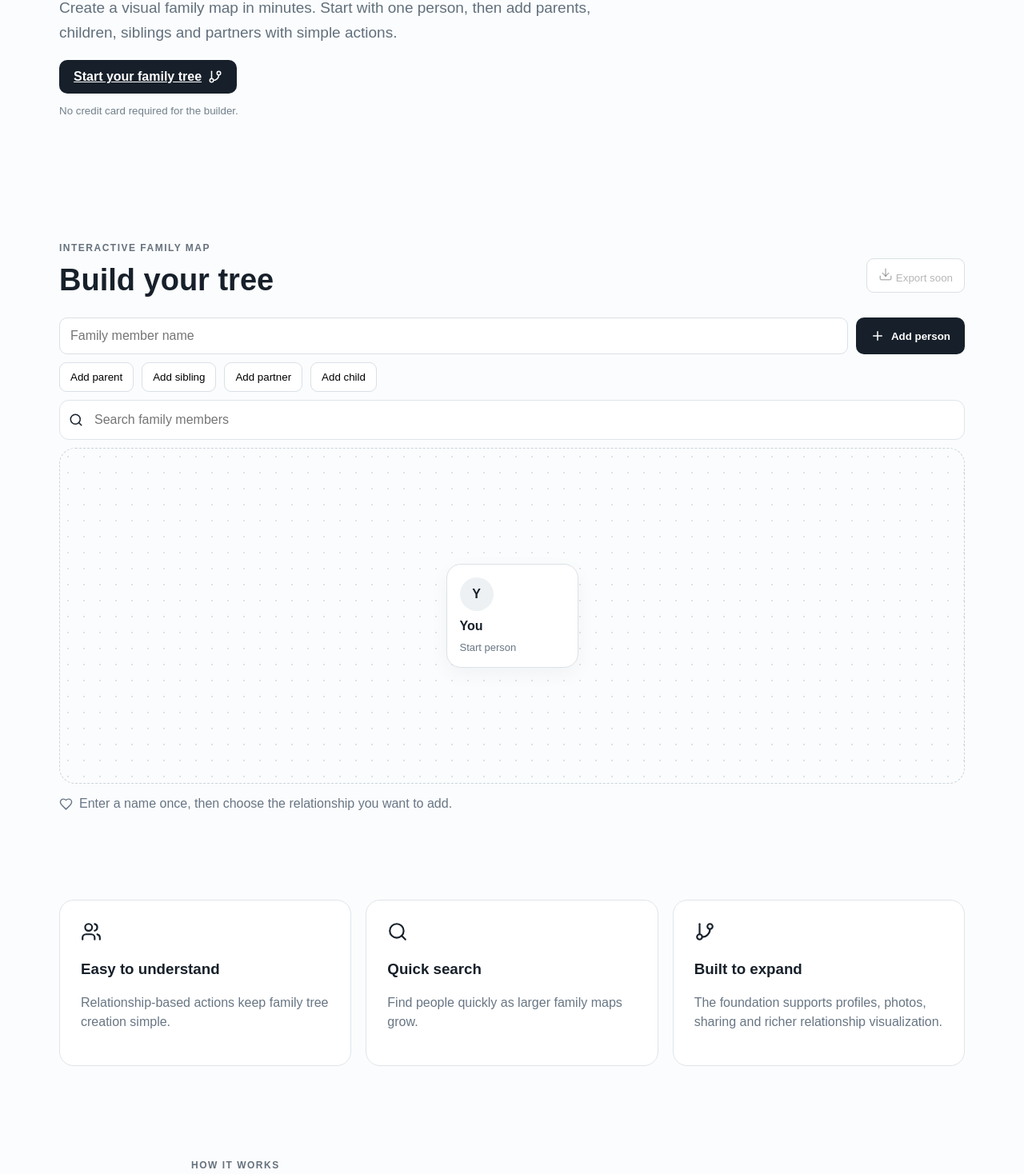
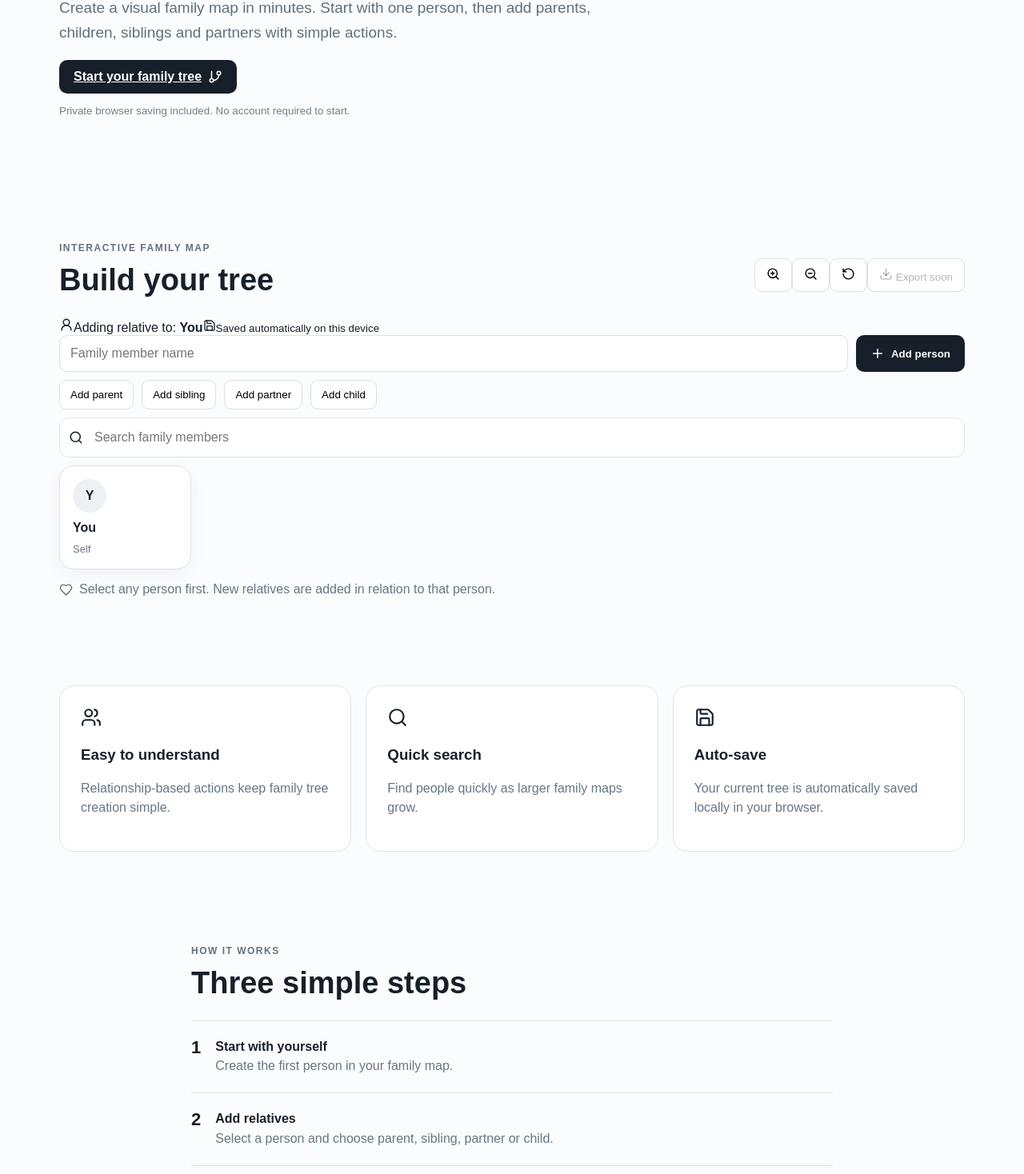
Before and after one commit to pradeepoct/familymapbuilder, a Next.js app: page / in a window 1280 px wide. Shown: the part 562-2030 px from the top of the page at 80% size. Built offline with nearby package versions, Linux system fonts and the light colour scheme.

Commit message:
Add connected builder interactions local saving and zoom

```diff
--- a/app/page.tsx
+++ b/app/page.tsx
@@ -1,23 +1,32 @@
 "use client";
-import {useMemo,useState} from "react";
-import {Plus,Users,Search,Download,Heart,GitBranch,Trash2} from "lucide-react";
-type Person={id:number;name:string;relationship:string};
+import {useEffect,useMemo,useState} from "react";
+import {Plus,Users,Search,Download,Heart,GitBranch,Trash2,ZoomIn,ZoomOut,RotateCcw,UserRound,Save} from "lucide-react";
+type Relationship="Self"|"Parent"|"Sibling"|"Partner"|"Child";
+type Person={id:number;name:string;relationship:Relationship;parentId?:number};
+const initial:Person[]=[{id:1,name:"You",relationship:"Self"}];
 export default function Home(){
- const [people,setPeople]=useState<Person[]>([{id:1,name:"You",relationship:"Start person"}]);
- const [name,setName]=useState(""); const [query,setQuery]=useState("");
- const add=(relationship:string)=>{const n=name.trim()||"New family member";setPeople(p=>[...p,{id:Date.now(),name:n,relationship}]);setName("")};
+ const [people,setPeople]=useState<Person[]>(initial); const [selected,setSelected]=useState(1);
+ const [name,setName]=useState(""); const [query,setQuery]=useState(""); const [zoom,setZoom]=useState(1);
+ useEffect(()=>{const saved=localStorage.getItem("fmb-tree-v1");if(saved){try{setPeople(JSON.parse(saved))}catch{}}},[]);
+ useEffect(()=>{localStorage.setItem("fmb-tree-v1",JSON.stringify(people))},[people]);
+ const add=(relationship:Relationship)=>{const n=name.trim()||"New family member";const id=Date.now();setPeople(p=>[...p,{id,name:n,relationship,parentId:selected}]);setSelected(id);setName("")};
+ const remove=(id:number)=>{if(id===1)return;setPeople(p=>p.filter(x=>x.id!==id).map(x=>x.parentId===id?{...x,parentId:1}:x));setSelected(1)};
  const visible=useMemo(()=>people.filter(p=>p.name.toLowerCase().includes(query.toLowerCase())),[people,query]);
+ const levels:Record<Relationship,number>={Parent:0,Self:1,Sibling:1,Partner:1,Child:2};
  return <main>
  <nav><a className="brand" href="/">FamilyMapBuilder</a><div><a href="#how">How it works</a><a href="#features">Features</a><a href="#builder" className="navcta">Start building</a></div></nav>
- <section className="hero"><div><p className="eyebrow">FREE ONLINE FAMILY TREE BUILDER</p><h1>Build your family tree without complicated software.</h1><p>Create a visual family map in minutes. Start with one person, then add parents, children, siblings and partners with simple actions.</p><a className="primary" href="#builder">Start your family tree <GitBranch size={18}/></a><small>No credit card required for the builder.</small></div><aside><Users size={44}/><h2>Start with one person</h2><p>Your family map grows naturally as you add relationships.</p></aside></section>
- <section id="builder" className="builder"><header><div><p className="eyebrow">INTERACTIVE FAMILY MAP</p><h2>Build your tree</h2></div><button disabled title="Export is part of the next milestone"><Download size={18}/> Export soon</button></header>
- <div className="controls"><input value={name} onChange={e=>setName(e.target.value)} placeholder="Family member name"/><button className="primary" onClick={()=>add("Family member")}><Plus size={18}/> Add person</button></div>
+ <section className="hero"><div><p className="eyebrow">FREE ONLINE FAMILY TREE BUILDER</p><h1>Build your family tree without complicated software.</h1><p>Create a visual family map in minutes. Start with one person, then add parents, children, siblings and partners with simple actions.</p><a className="primary" href="#builder">Start your family tree <GitBranch size={18}/></a><small>Private browser saving included. No account required to start.</small></div><aside><Users size={44}/><h2>Start with one person</h2><p>Your family map grows naturally as you add relationships.</p></aside></section>
+ <section id="builder" className="builder"><header><div><p className="eyebrow">INTERACTIVE FAMILY MAP</p><h2>Build your tree</h2></div><div className="canvas-actions"><button onClick={()=>setZoom(z=>Math.min(1.4,z+.1))}><ZoomIn size={17}/></button><button onClick={()=>setZoom(z=>Math.max(.7,z-.1))}><ZoomOut size={17}/></button><button onClick={()=>{setPeople(initial);setSelected(1);setZoom(1)}} title="Reset tree"><RotateCcw size={17}/></button><button disabled><Download size={17}/> Export soon</button></div></header>
+ <div className="selected"><UserRound size={18}/><span>Adding relative to: <strong>{people.find(p=>p.id===selected)?.name||"You"}</strong></span><Save size={16}/><small>Saved automatically on this device</small></div>
+ <div className="controls"><input value={name} onChange={e=>setName(e.target.value)} placeholder="Family member name"/><button className="primary" onClick={()=>add("Child")}><Plus size={18}/> Add person</button></div>
  <div className="relationships"><button onClick={()=>add("Parent")}>Add parent</button><button onClick={()=>add("Sibling")}>Add sibling</button><button onClick={()=>add("Partner")}>Add partner</button><button onClick={()=>add("Child")}>Add child</button></div>
  <div className="search"><Search size={18}/><input value={query} onChange={e=>setQuery(e.target.value)} placeholder="Search family members"/></div>
- <div className="tree">{visible.map(p=><article className="person" key={p.id}><div className="avatar">{p.name[0]?.toUpperCase()}</div><strong>{p.name}</strong><span>{p.relationship}</span>{p.id!==1&&<button aria-label={"Remove "+p.name} onClick={()=>setPeople(x=>x.filter(i=>i.id!==p.id))}><Trash2 size={15}/></button>}</article>)}</div>
- <p className="tip"><Heart size={17}/> Enter a name once, then choose the relationship you want to add.</p></section>
- <section id="features" className="features"><article><Users size={26}/><h3>Easy to understand</h3><p>Relationship-based actions keep family tree creation simple.</p></article><article><Search size={26}/><h3>Quick search</h3><p>Find people quickly as larger family maps grow.</p></article><article><GitBranch size={26}/><h3>Built to expand</h3><p>The foundation supports profiles, photos, sharing and richer relationship visualization.</p></article></section>
- <section id="how" className="how"><p className="eyebrow">HOW IT WORKS</p><h2>Three simple steps</h2><ol><li><b>1</b><span><strong>Start with yourself</strong><br/>Create the first person in your family map.</span></li><li><b>2</b><span><strong>Add relatives</strong><br/>Choose parent, sibling, partner or child.</span></li><li><b>3</b><span><strong>Grow the story</strong><br/>Continue adding people and connections.</span></li></ol></section>
+ <div className="tree-viewport"><div className="tree-stage" style={{transform:`scale(${zoom})`}}>
+ {[0,1,2].map(level=><div className="generation" key={level}>{visible.filter(p=>levels[p.relationship]===level).map(p=><article className={"person "+(selected===p.id?"active":"")} key={p.id} onClick={()=>setSelected(p.id)}><div className="avatar">{p.name[0]?.toUpperCase()}</div><strong>{p.name}</strong><span>{p.relationship}</span>{p.id!==1&&<button aria-label={"Remove "+p.name} onClick={e=>{e.stopPropagation();remove(p.id)}}><Trash2 size={15}/></button>}</article>)}</div>)}
+ </div></div>
+ <p className="tip"><Heart size={17}/> Select any person first. New relatives are added in relation to that person.</p></section>
+ <section id="features" className="features"><article><Users size={26}/><h3>Easy to understand</h3><p>Relationship-based actions keep family tree creation simple.</p></article><article><Search size={26}/><h3>Quick search</h3><p>Find people quickly as larger family maps grow.</p></article><article><Save size={26}/><h3>Auto-save</h3><p>Your current tree is automatically saved locally in your browser.</p></article></section>
+ <section id="how" className="how"><p className="eyebrow">HOW IT WORKS</p><h2>Three simple steps</h2><ol><li><b>1</b><span><strong>Start with yourself</strong><br/>Create the first person in your family map.</span></li><li><b>2</b><span><strong>Add relatives</strong><br/>Select a person and choose parent, sibling, partner or child.</span></li><li><b>3</b><span><strong>Grow the story</strong><br/>Your tree is saved on your device while you continue building.</span></li></ol></section>
  <footer>© 2026 FamilyMapBuilder · <a href="/privacy">Privacy</a> · <a href="/terms">Terms</a></footer>
  </main>
 }
```
